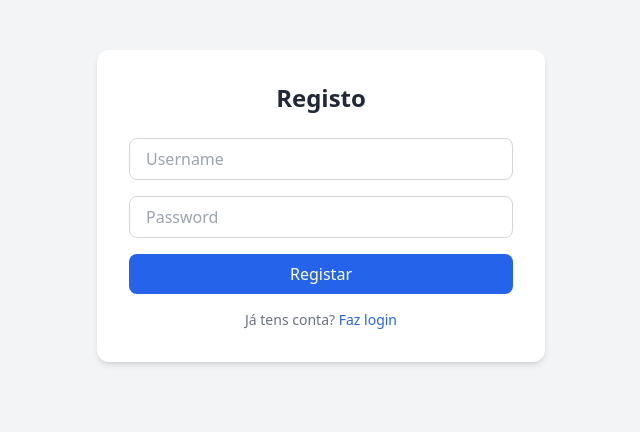
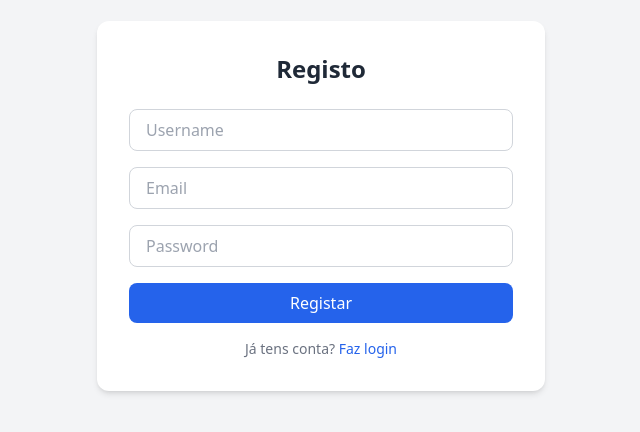
Before and after one commit to RubenSilva13/FastApi-Auth-React, a React (Create React App) app: page /register in a window 1280 px wide. Shown: the part 194-626 px from the top of the page, without its empty margins (319-959 px from the left). Built offline with nearby package versions, Linux system fonts and the light colour scheme.

Commit message:
corrigir erros registro

```diff
--- a/src/pages/Register.js
+++ b/src/pages/Register.js
@@ -3,6 +3,7 @@
 import api from '../services/api';
 
 function Register() {
+    const [username, setUsername] = useState('');
     const [email, setEmail] = useState ('');
     const [password, setPassword] = useState ('');
     const [error, setError] = useState('');
@@ -11,7 +12,7 @@
     const handleRegister = async (e) => {
         e.preventDefault();
         try {
-            await api.post('/auth/register', {email, password})
+            await api.post('/auth/register', {username, email, password})
             navigate('/');
         }catch (err) {
             setError('Falha no registro. Verifique suas credenciais e tente novamente.');
@@ -27,6 +28,13 @@
         <input
           type="text"
           placeholder="Username"
+          value={username}
+          onChange={(e) => setUsername(e.target.value)}
+          className="w-full border border-gray-300 rounded-lg px-4 py-2 focus:outline-none focus:ring-2 focus:ring-blue-500"
+        />
+        <input
+          type="text"
+          placeholder="Email"
           value={email}
           onChange={(e) => setEmail(e.target.value)}
           className="w-full border border-gray-300 rounded-lg px-4 py-2 focus:outline-none focus:ring-2 focus:ring-blue-500"
```
